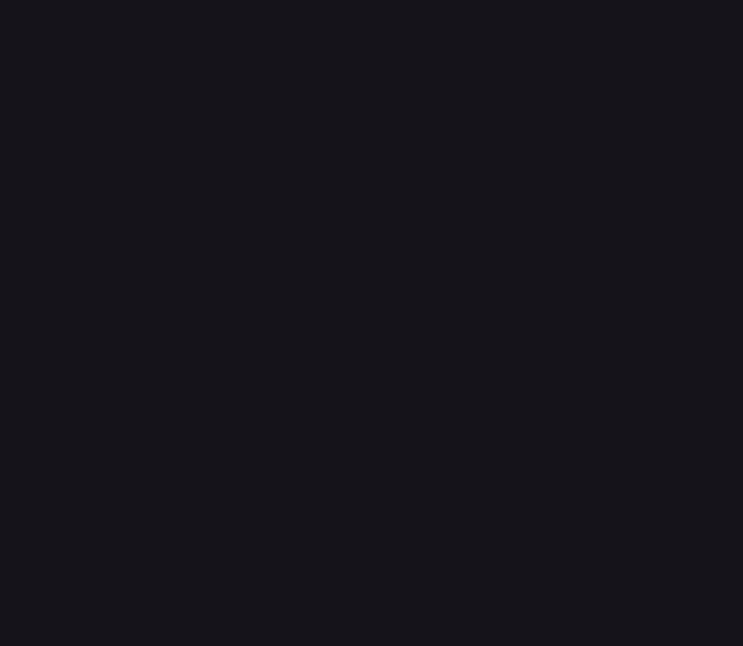
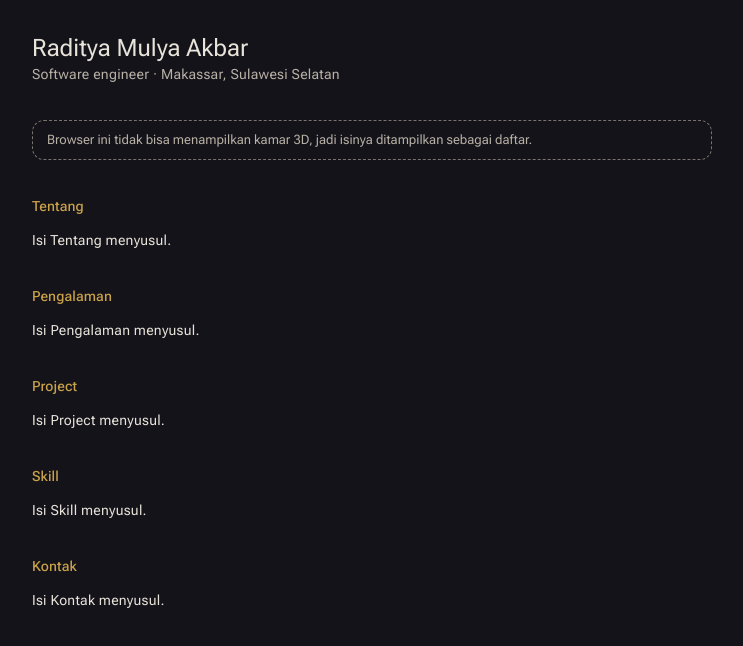
Before and after one commit to Raditxt/portfolio, a Next.js app: page / in a window 1280 px wide. Shown: the top 646 px of the page, without its empty margins (268-1011 px from the left). Built offline with nearby package versions, Linux system fonts and the light colour scheme.

Commit message:
Tambah kerangka Daftar dengan data sementara (issue 03, bagian tampilan)
Lima Section dirender di / supaya tata letak bisa dicek sebelum konten final. Data asli, tes konten, dan tombol salin menyusul di L2.

```diff
--- a/src/app/page.tsx
+++ b/src/app/page.tsx
@@ -1,3 +1,5 @@
+import { Daftar } from "@/components/Daftar/Daftar";
+
 export default function Home() {
-  return <main />;
+  return <Daftar />;
 }
--- /dev/null
+++ b/src/components/Daftar/Daftar.module.css
@@ -0,0 +1,32 @@
+.daftar {
+  padding-block: calc(env(safe-area-inset-top, 0px) + 32px) 48px;
+  padding-left: max(16px, env(safe-area-inset-left, 0px));
+  padding-right: max(16px, env(safe-area-inset-right, 0px));
+}
+
+.isi {
+  max-width: 680px;
+  margin: 0 auto;
+  display: grid;
+  gap: 36px;
+}
+
+.isi section {
+  display: grid;
+  gap: 14px;
+}
+
+.judul {
+  margin: 0;
+  color: var(--md-primary);
+}
+
+.catatan {
+  border: 1px dashed var(--md-outline);
+  border-radius: var(--shape-md);
+  padding: 10px 14px;
+  color: var(--md-on-surface-variant);
+  font-size: 13px;
+  line-height: 18px;
+  margin: 0;
+}
--- /dev/null
+++ b/src/components/Daftar/Daftar.tsx
@@ -0,0 +1,32 @@
+import s from "./Daftar.module.css";
+
+// sementara, diganti di L2
+const sections = [
+  { id: "tentang", judul: "Tentang", isi: "Isi Tentang menyusul." },
+  { id: "pengalaman", judul: "Pengalaman", isi: "Isi Pengalaman menyusul." },
+  { id: "project", judul: "Project", isi: "Isi Project menyusul." },
+  { id: "skill", judul: "Skill", isi: "Isi Skill menyusul." },
+  { id: "kontak", judul: "Kontak", isi: "Isi Kontak menyusul." },
+];
+
+export function Daftar() {
+  return (
+    <main id="daftar" className={s.daftar}>
+      <div className={s.isi}>
+        <div>
+          <h1 className="headline-small">Raditya Mulya Akbar</h1>
+          <p className="body-medium muted">Software engineer · Makassar, Sulawesi Selatan</p>
+        </div>
+        <p className={s.catatan}>
+          Browser ini tidak bisa menampilkan kamar 3D, jadi isinya ditampilkan sebagai daftar.
+        </p>
+        {sections.map((section) => (
+          <section key={section.id} id={section.id}>
+            <h2 className={`label-large ${s.judul}`}>{section.judul}</h2>
+            <p className="body-medium">{section.isi}</p>
+          </section>
+        ))}
+      </div>
+    </main>
+  );
+}
```
Also changed, not shown: 3 other files (tests, documents, lock files or other folders).
